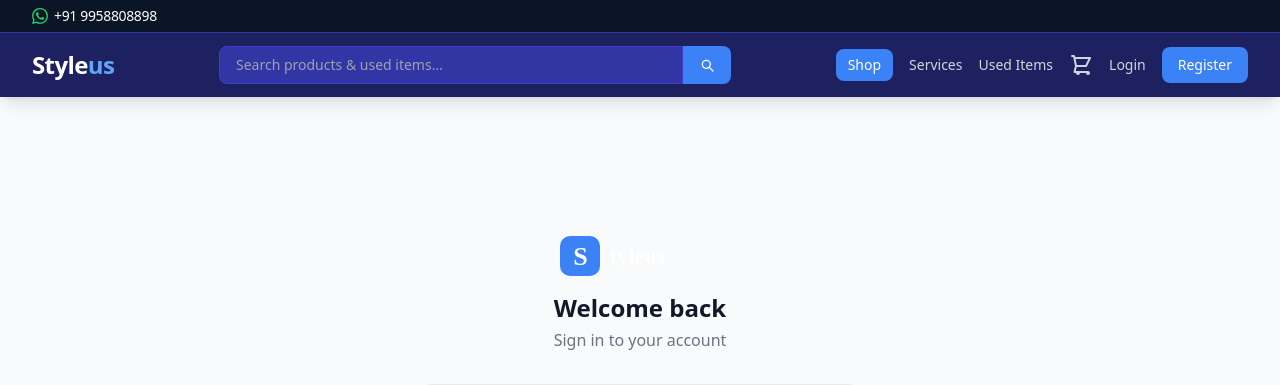
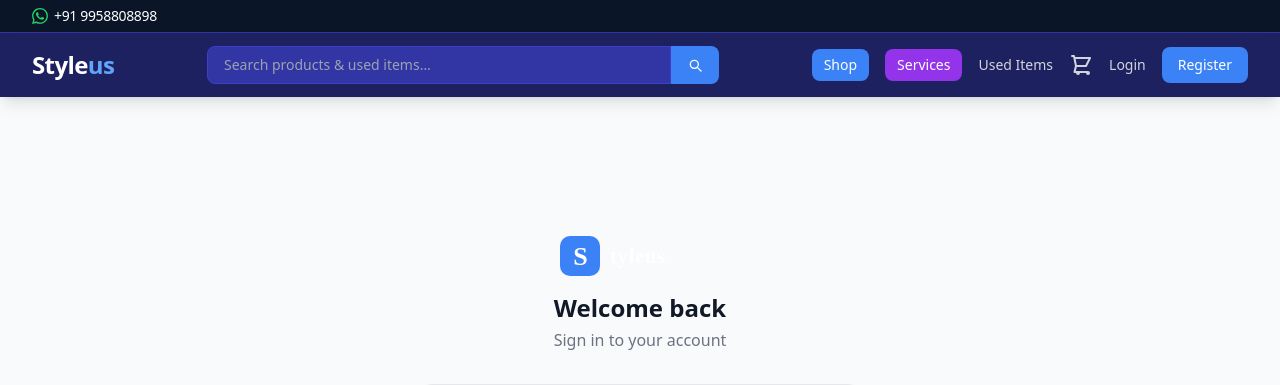
Before and after one commit to styleus125/styleus, a Flask app: a page that uses templates/base.html in a window 1280 px wide. Shown: the top 385 px of the page. Run offline with Flask 3, Linux system fonts and the light colour scheme; some libraries are stand-ins or nearby versions.

Commit message:
feat: add button styling to Services nav link with purple color

```diff
--- a/templates/base.html
+++ b/templates/base.html
@@ -73,7 +73,7 @@
       <!-- Nav links -->
       <div class="flex items-center gap-4">
         <a href="{{ url_for('shop.products') }}" class="hidden sm:inline bg-blue-500 hover:bg-blue-600 text-white text-sm font-medium px-3 py-1.5 rounded-lg transition">Shop</a>
-        <a href="{{ url_for('shop.services') }}" class="hidden sm:inline text-gray-300 hover:text-white text-sm transition">Services</a>
+        <a href="{{ url_for('shop.services') }}" class="hidden sm:inline bg-purple-600 hover:bg-purple-700 text-white text-sm font-medium px-3 py-1.5 rounded-lg transition">Services</a>
         <a href="{{ url_for('sell.public_listings') }}" class="hidden sm:inline text-gray-300 hover:text-white text-sm transition">Used Items</a>
         {% if current_user.is_authenticated %}
         <a href="{{ url_for('sell.sell_form') }}" class="hidden sm:inline bg-green-600 hover:bg-green-700 text-white text-sm font-medium px-3 py-1.5 rounded-lg transition">+ Sell</a>
```
